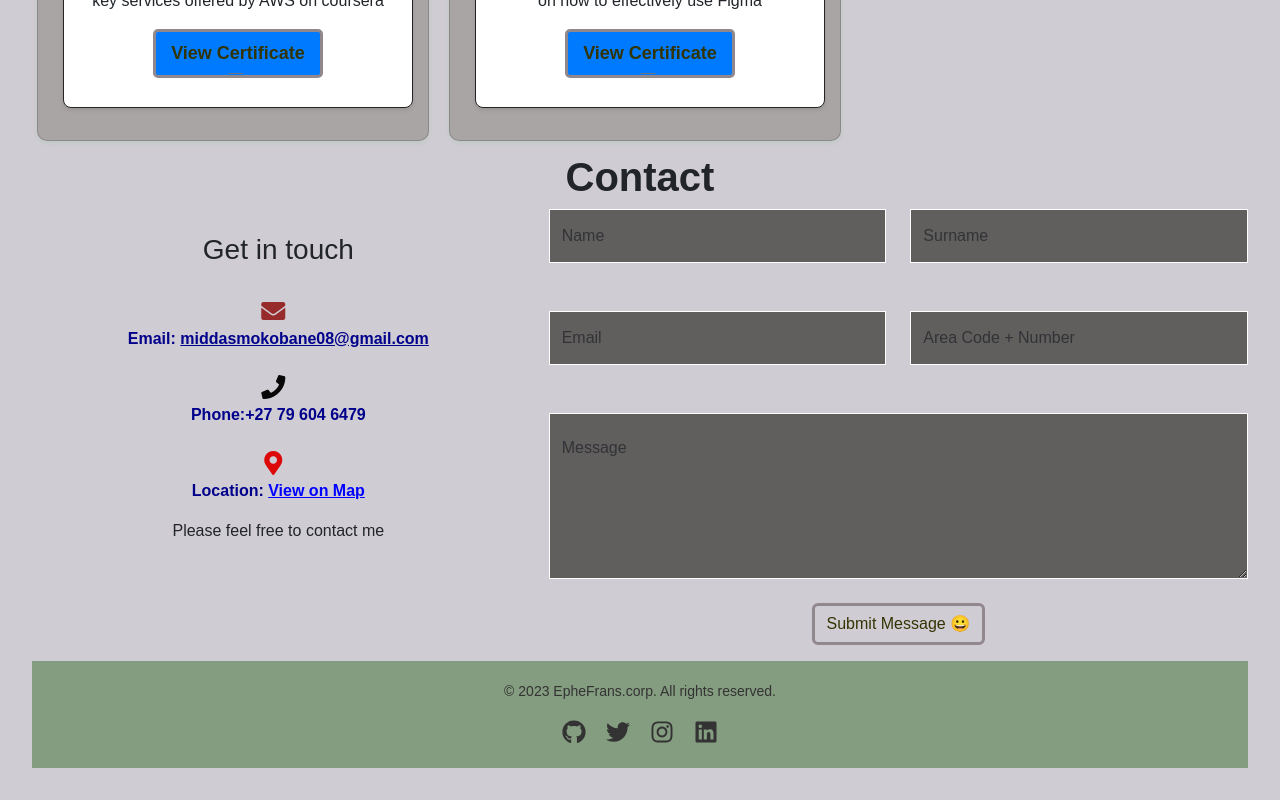
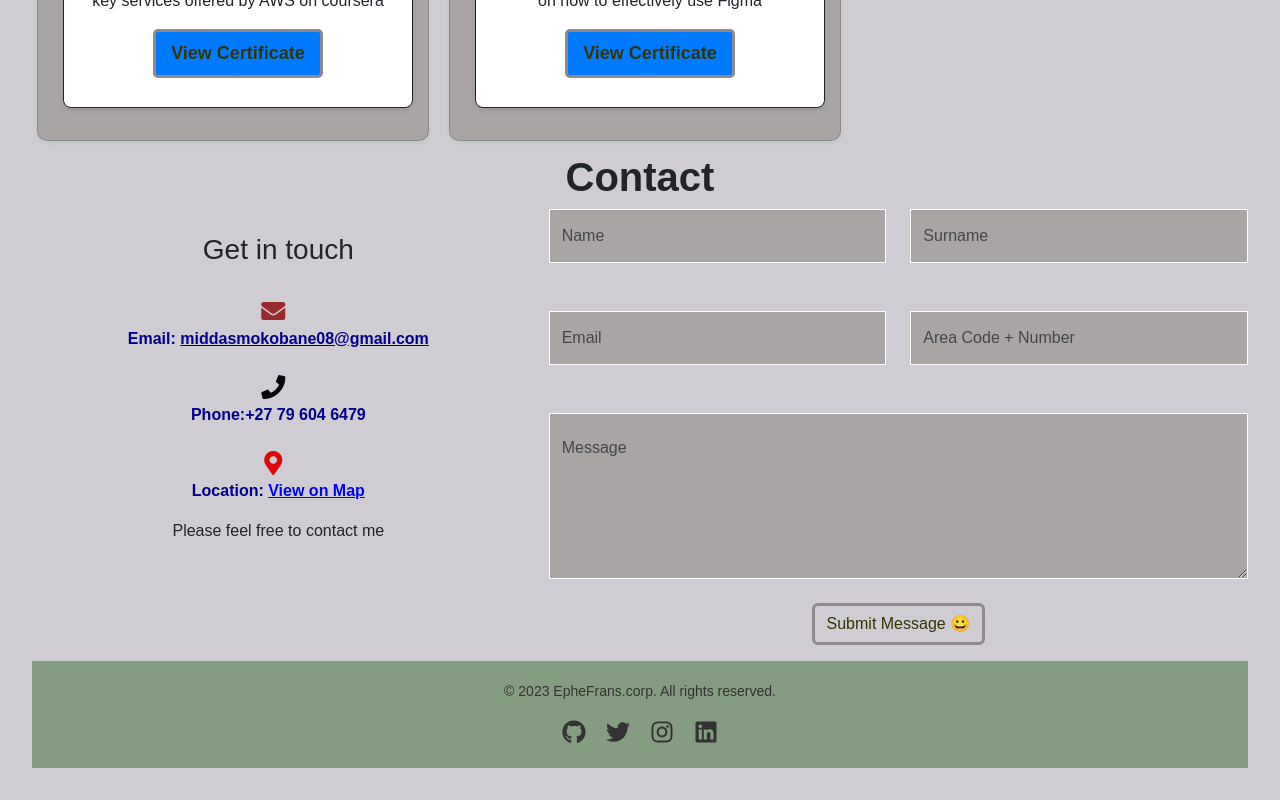
Before and after one commit to middas123/my-portfolio, a React (Vite) app: page / in a window 1280 px wide. Shown: the part 3014-3814 px from the top of the page. Built offline with nearby package versions, Linux system fonts and the light colour scheme.

Commit message:
Contact.css
I changed the color of the buttons here as well

```diff
--- a/src/Components/contact/contact.css
+++ b/src/Components/contact/contact.css
@@ -9,7 +9,7 @@ body{
     padding: 1.375rem .75rem;
     line-height: 1.5;
     color: #ffffff;
-    background-color: #615e5e;
+    background-color: #aaa5a5;
     border-radius: 0 !important;
     border: 1px solid #fff;
 }
```
